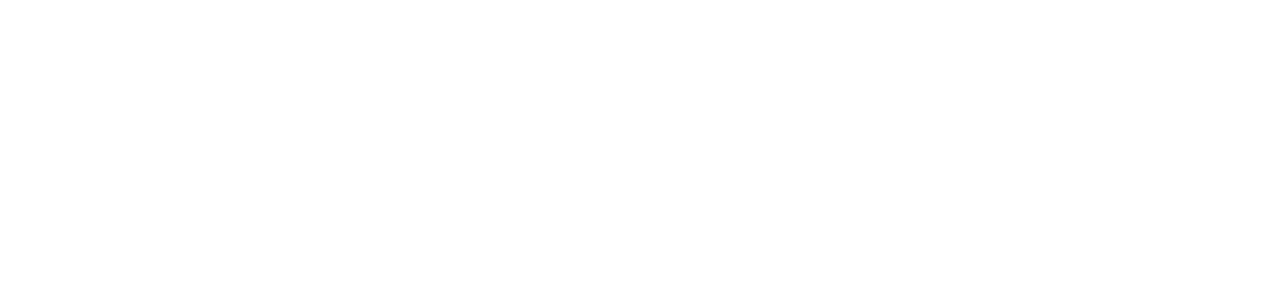
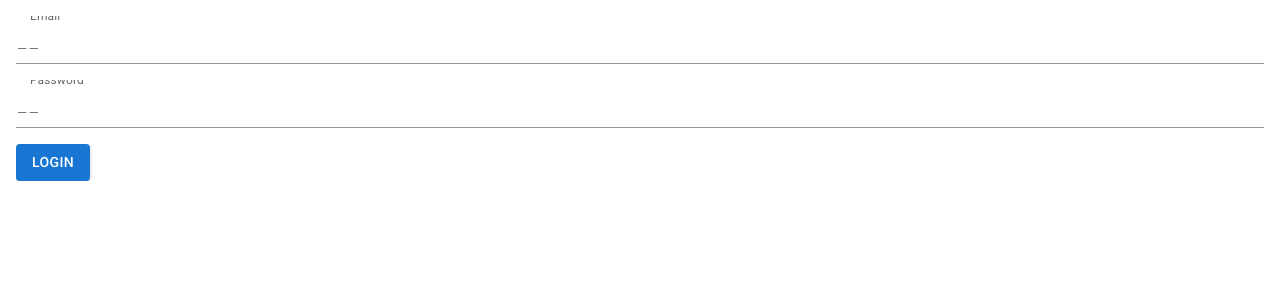
Before and after one commit to sn-007/Dataset-version-management-system, a React (Create React App) app in the folder frontend/: page /login in a window 1280 px wide. Before the commit this address had no page. Shown: the top 300 px of the page. Built offline with nearby package versions, Linux system fonts and the light colour scheme.

Commit message:
login add commit

```diff
--- a/frontend/src/App.jsx
+++ b/frontend/src/App.jsx
@@ -14,6 +14,7 @@
 import Newdatasetform from './components/publisher/Newdatasetform';
 import Datasetdisplay from './components/user/Datasetdisplay'
 import Datasetinfoview from './components/user/Datasetinfoview'
+import Loginscreen from './components/templates/login';
 
 function App() {
   return (
@@ -26,6 +27,7 @@
         <Route path="/newdataset" element={<Newdatasetform />} />
         <Route path="/display" element={<Datasetdisplay />} />
         <Route path="/viewinfo" element={<Datasetinfoview />} />
+        <Route path="/login" element={<Loginscreen />} />
 
       </Routes>
 
--- /dev/null
+++ b/frontend/src/components/templates/login.jsx
@@ -0,0 +1,99 @@
+import React, {useState} from 'react';
+import {Button} from '@mui/material';
+import Box from '@mui/material/Box';
+import Input from '@mui/material/Input';
+import InputLabel from '@mui/material/InputLabel';
+import InputAdornment from '@mui/material/InputAdornment';
+import FormControl from '@mui/material/FormControl';
+import TextField from '@mui/material/TextField';
+import AccountCircle from '@mui/icons-material/AccountCircle';
+
+
+
+
+
+
+
+// create a component to login form by taking inputs from username and password
+const Loginscreen = () => {
+
+  const [email, setEmail] = useState("");
+  const [password, setPassword] = useState("");
+
+
+
+  const triggerLogin = () => {
+
+  }
+
+
+
+  return (
+    <div>
+        <Box m={2}>
+            <FormControl fullWidth>
+                <InputLabel htmlFor="my-input">Email</InputLabel>
+                <Input
+
+                    id="my-input"
+                    value={email}
+                    onChange={(e) => setEmail(e.target.value)}
+                    startAdornment={
+                        <InputAdornment position="start">
+                            <AccountCircle />
+                        </InputAdornment>
+                    }
+                />
+            </FormControl>
+        </Box>
+        <Box m={2}>
+            <FormControl fullWidth>
+                <InputLabel htmlFor="my-input">Password</InputLabel>
+                <Input
+
+                    id="my-input"
+                    value={password}
+                    onChange={(e) => setPassword(e.target.value)}
+                    startAdornment={
+                        <InputAdornment position="start">
+                            <AccountCircle />
+                        </InputAdornment>
+                    }
+                />
+            </FormControl>
+        </Box>
+        <Box m={2}>
+            <Button variant="contained" color="primary" onClick={triggerLogin}>
+                Login
+            </Button>
+        </Box>
+
+    </div>
+
+  );
+
+}
+
+// const styles = StyleSheet.create({
+//   container: {
+//     flex: 1,
+//     alignItems: 'center',
+//     paddingTop: 15
+//   },
+
+//   logo: {
+//     height:200,
+//     width: 200,
+//   },
+
+//   input: {
+//     width:300,
+//     paddingBottom:5
+//   },
+
+//   button:{
+//     width:200,
+//     paddingBottom:10,
+//   }
+// });
+export default Loginscreen;
```
